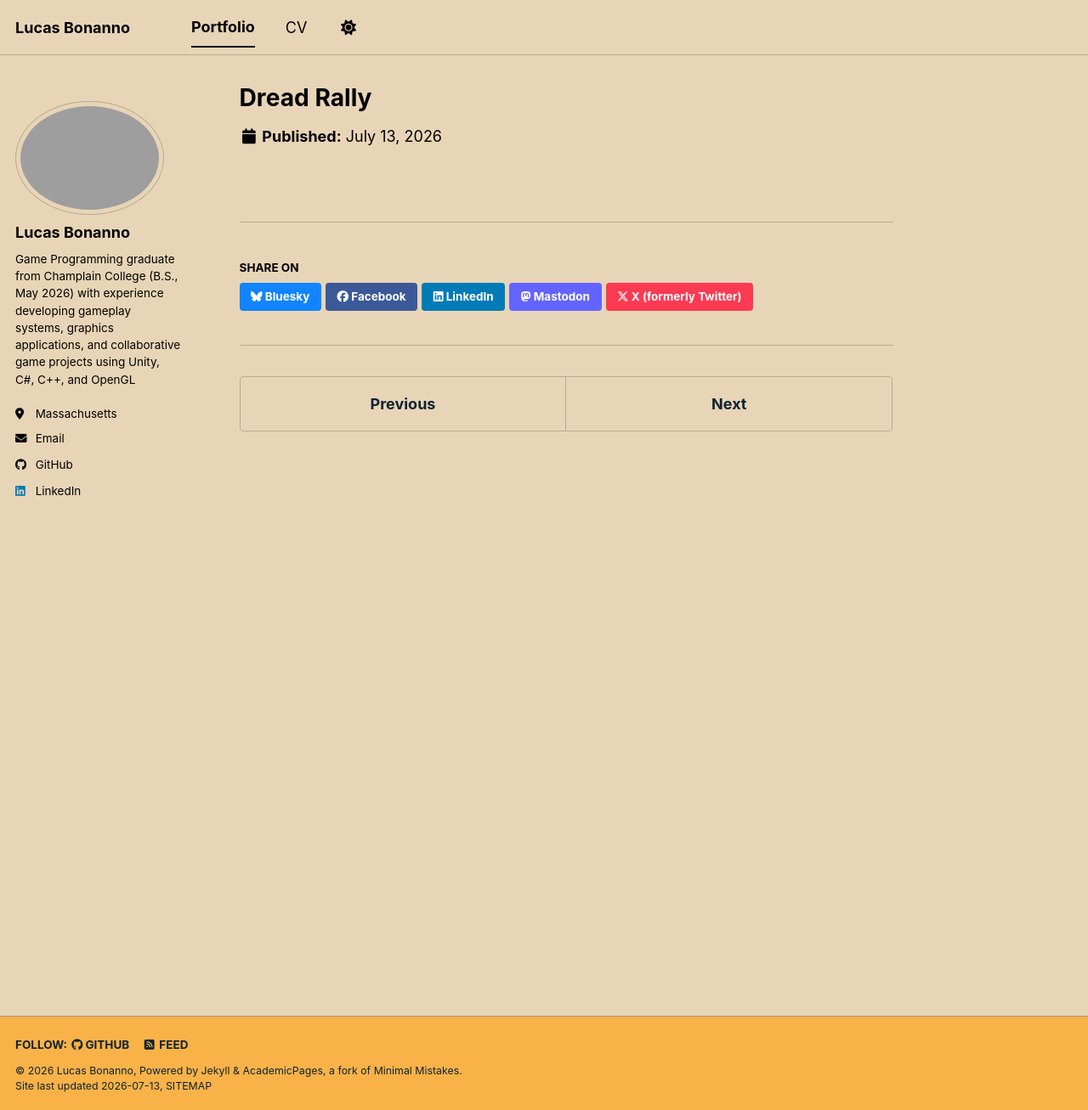
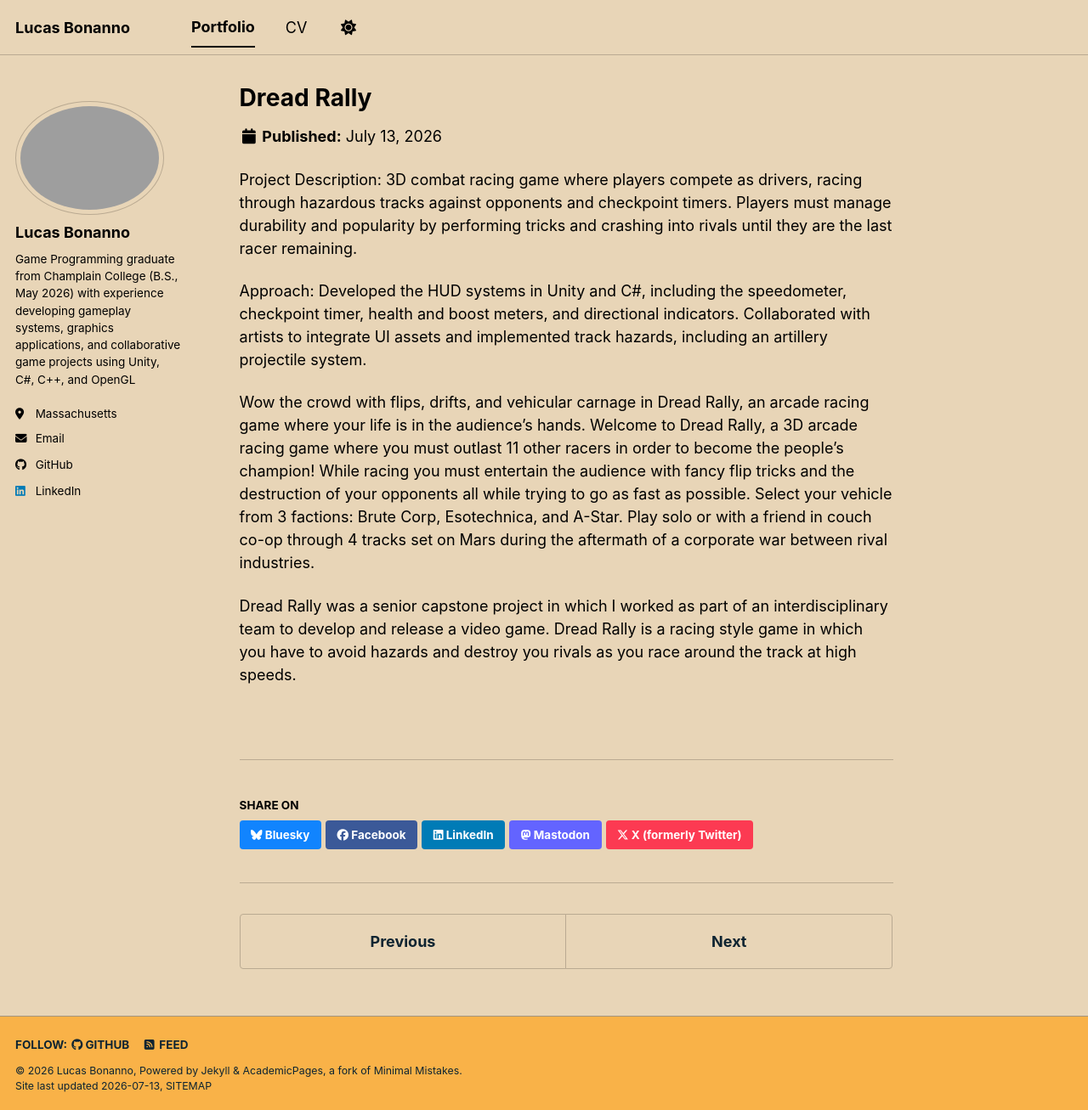
Before and after one commit to LucasB16643/LucasB16643.github.io, a Jekyll site: the page built from _portfolio/portfolio-1.md, in a window 1280 px wide and 1307 px high. Shown: the whole window at 85% size. Built offline with Jekyll 4.4.1, drawn with Linux system fonts in a browser that asks for light colours; a style sheet for code colours, icons or effects is not loaded.

Commit message:
Enhance Dread Rally portfolio entry with project details
Added detailed project description and approach for Dread Rally, highlighting gameplay mechanics and team collaboration.

```diff
--- a/_portfolio/portfolio-1.md
+++ b/_portfolio/portfolio-1.md
@@ -3,3 +3,12 @@ title: "Dread Rally"
 excerpt: "3D combat racing game where players compete as drivers, racing through hazardous tracks against opponents and checkpoint timers. Players must manage durability and popularity by performing tricks and crashing into rivals until they are the last racer remaining.<br/><img src='/images/500x300.png'>"
 collection: portfolio
 ---
+Project Description: 3D combat racing game where players compete as drivers, racing through hazardous tracks against opponents and checkpoint timers. Players must manage durability and popularity by performing tricks and crashing into rivals until they are the last racer remaining.
+
+Approach: Developed the HUD systems in Unity and C#, including the speedometer, checkpoint
+timer, health and boost meters, and directional indicators. Collaborated with artists to integrate UI
+assets and implemented track hazards, including an artillery projectile system.
+
+Wow the crowd with flips, drifts, and vehicular carnage in Dread Rally, an arcade racing game where your life is in the audience’s hands. Welcome to Dread Rally, a 3D arcade racing game where you must outlast 11 other racers in order to become the people’s champion! While racing you must entertain the audience with fancy flip tricks and the destruction of your opponents all while trying to go as fast as possible. Select your vehicle from 3 factions: Brute Corp, Esotechnica, and A-Star. Play solo or with a friend in couch co-op through 4 tracks set on Mars during the aftermath of a corporate war between rival industries.
+
+Dread Rally was a senior capstone project in which I worked as part of an interdisciplinary team to develop and release a video game. Dread Rally is a racing style game in which you have to avoid hazards and destroy you rivals as you race around the track at high speeds.
```
